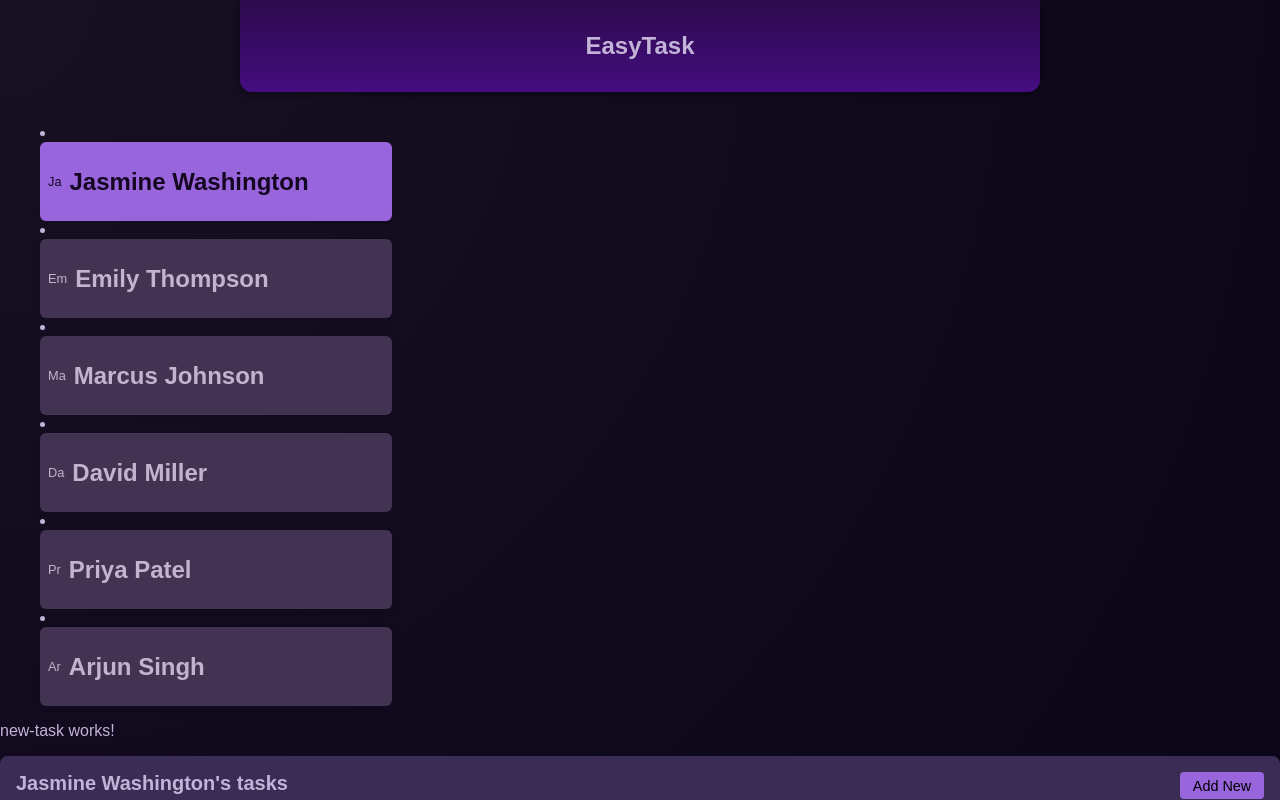
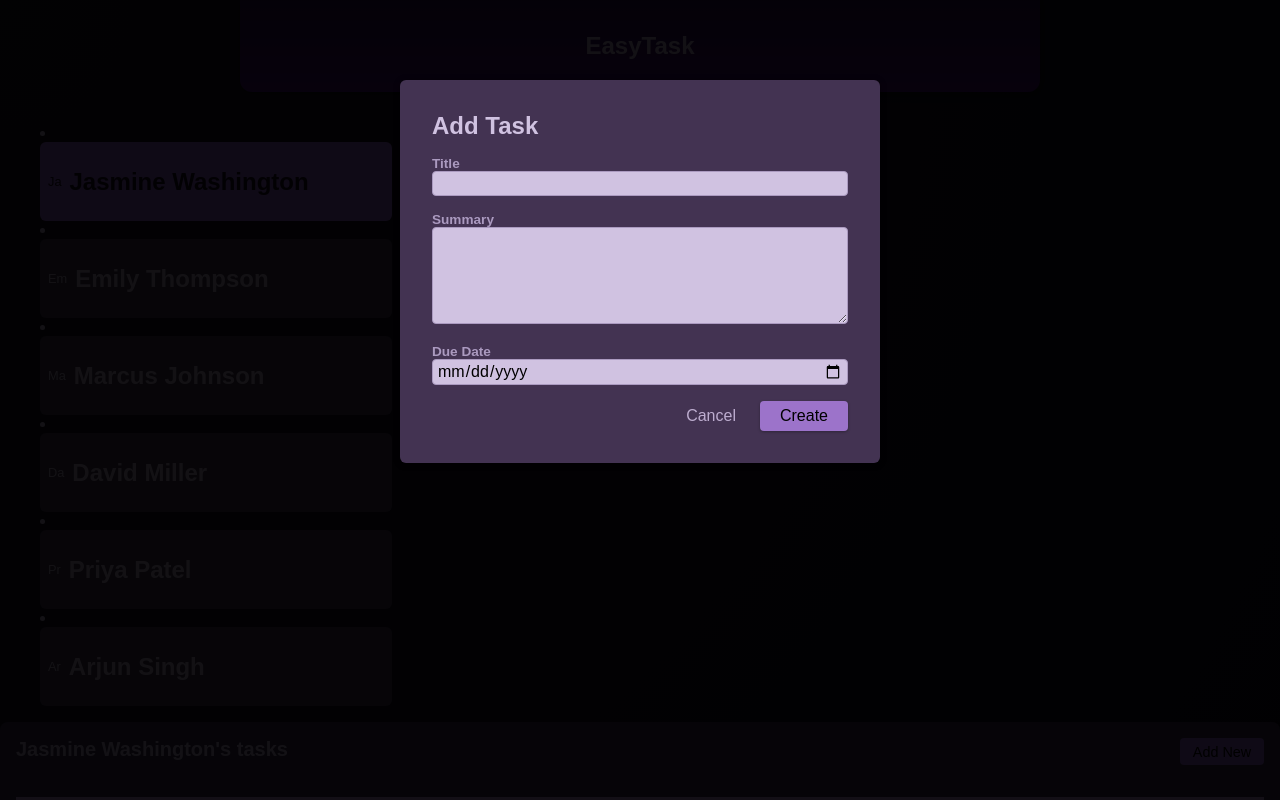
Before and after one commit to jrreda/Angular-playground, an Angular app: page / in a window 1280 px wide. Both pictures are taken after a click on the button "Add New". Shown: the top 800 px of the page. Built offline with nearby package versions, Linux system fonts and the light colour scheme.

Commit message:
new task dialoge

```diff
--- a/src/app/tasks/new-task/new-task.css
+++ b/src/app/tasks/new-task/new-task.css
@@ -0,0 +1,85 @@
+.backdrop {
+  background-color: rgba(0, 0, 0, 0.9);
+  position: fixed;
+  top: 0;
+  left: 0;
+  width: 100%;
+  height: 100vh;
+}
+
+dialog {
+  width: 90%;
+  max-width: 30rem;
+  background-color: #433352;
+  border-radius: 6px;
+  border: none;
+  box-shadow: 0 1px 6px rgba(0, 0, 0, 0.4);
+  overflow: hidden;
+  padding: 1rem;
+  top: 5rem;
+}
+
+h2 {
+  margin: 0;
+  color: #d0c2e1;
+}
+
+label {
+  display: block;
+  font-weight: bold;
+  font-size: 0.85rem;
+  color: #ab9ac0;
+}
+
+input,
+textarea {
+  width: 100%;
+  font: inherit;
+  padding: 0.15rem 0.25rem;
+  border-radius: 4px;
+  border: 1px solid #ab9ac0;
+  background-color: #d0c2e1;
+}
+
+.actions {
+  margin: 1rem 0 0;
+  display: flex;
+  justify-content: flex-end;
+  gap: 0.25rem;
+}
+
+button {
+  font: inherit;
+  cursor: pointer;
+  border: none;
+  padding: 0.35rem 1.25rem;
+  border-radius: 4px;
+  background-color: transparent;
+}
+
+button[type="button"] {
+  color: #bdadcf;
+}
+
+button[type="button"]:hover,
+button[type="button"]:active {
+  color: #d0c2e1;
+}
+
+button[type="submit"] {
+  background-color: #9c73ca;
+  box-shadow: 0 1px 3px rgba(0, 0, 0, 0.3);
+  transition: all 0.3s ease;
+}
+
+button[type="submit"]:hover,
+button[type="submit"]:active {
+  background-color: #895cce;
+  box-shadow: 0 1px 6px rgba(0, 0, 0, 0.3);
+}
+
+@media (min-width: 768px) {
+  dialog {
+    padding: 2rem;
+  }
+}
--- a/src/app/tasks/new-task/new-task.html
+++ b/src/app/tasks/new-task/new-task.html
@@ -1 +1,25 @@
-<p>new-task works!</p>
+<div class="backdrop"></div>
+<dialog open>
+  <h2>Add Task</h2>
+  <form>
+    <p>
+      <label for="title">Title</label>
+      <input type="text" id="title" name="title" />
+    </p>
+
+    <p>
+      <label for="summary">Summary</label>
+      <textarea id="summary" rows="5" name="summary"></textarea>
+    </p>
+
+    <p>
+      <label for="due-date">Due Date</label>
+      <input type="date" id="due-date" name="due-date" />
+    </p>
+
+    <p class="actions">
+      <button type="button">Cancel</button>
+      <button type="submit">Create</button>
+    </p>
+  </form>
+</dialog>
```
